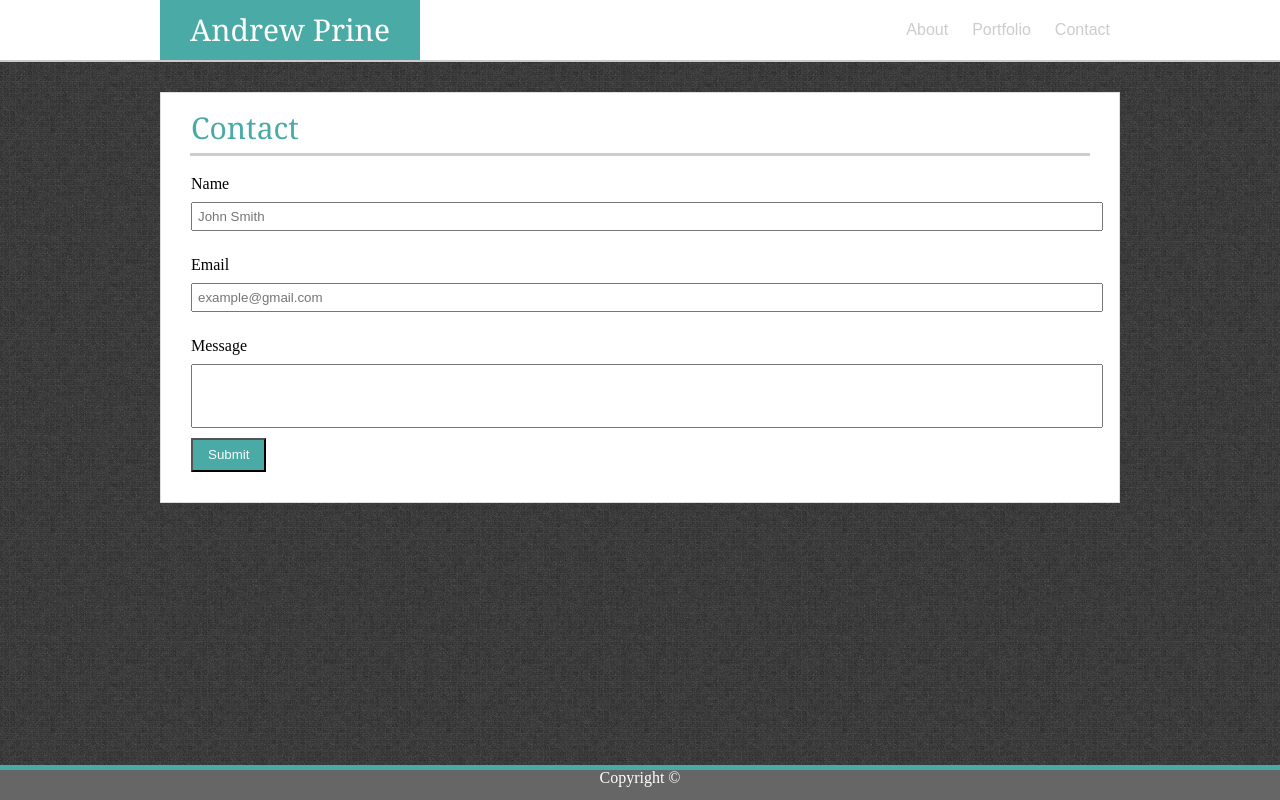
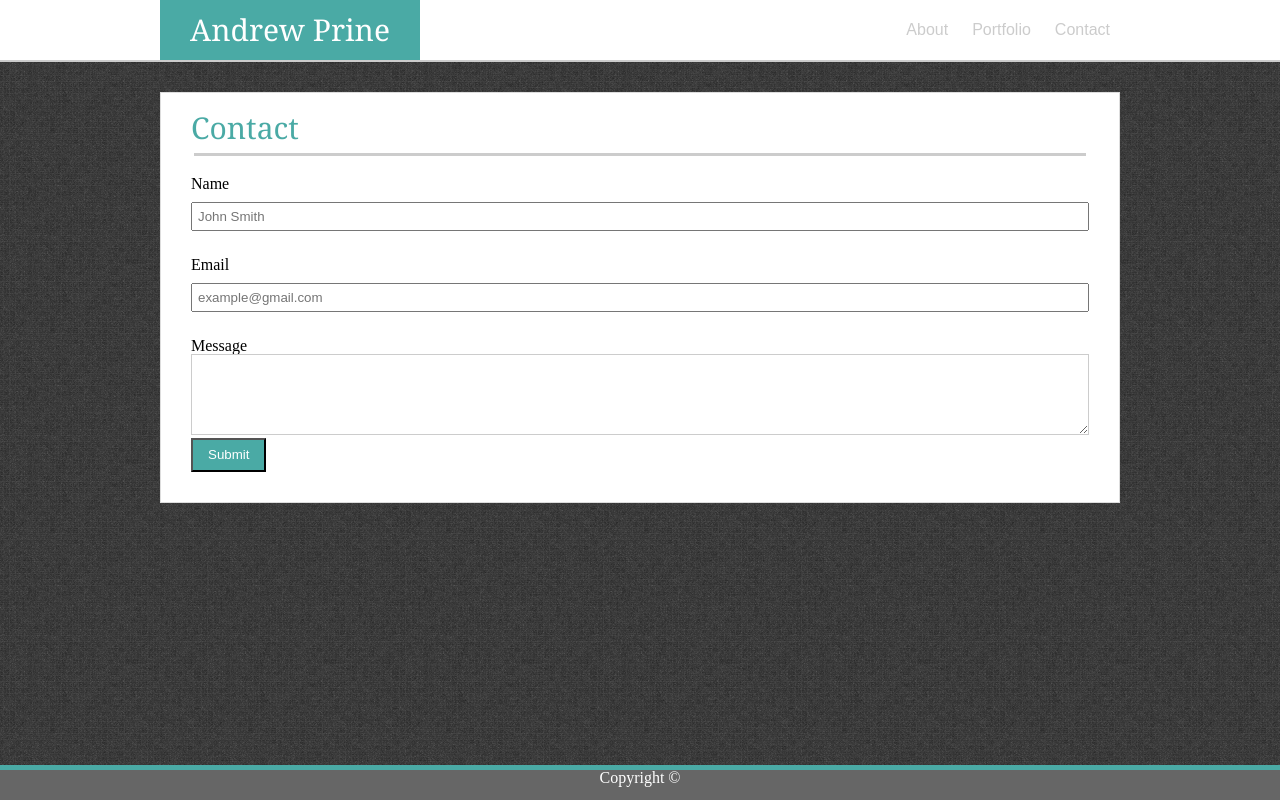
Before and after one commit to andrewpprine/Basic-Portfolio, a plain HTML site: page contact.html in a window 1280 px wide. Drawn offline with Linux system fonts and the light colour scheme.

Commit message:
cleaning up before submission

```diff
--- a/assets/css/style.css
+++ b/assets/css/style.css
@@ -11,6 +11,8 @@ nav {
   height: 60px;
   background-color: #ffffff;
   border-bottom: 2px solid #cccccc;
+  position: relative;
+  top: 0;
 }
 #nameBadge {
   float: left;
@@ -71,7 +73,7 @@ img {
   padding: 20px;
 }
 hr {
-  width: 96%;
+  width: 95%;
   height: 3px;
   color: #cccccc;
   background-color: #cccccc;
@@ -90,9 +92,15 @@ input[type="text"] {
   width: 100%;
   padding: 5px;
   margin: 10px auto;
+  box-sizing: border-box;
 }
 input[name="message"] {
   height: 50px;
+}
+textarea {
+  border: 1px solid #cccccc;
+  box-sizing: border-box;
+  width: 100%;
 }
 input[type="submit"] {
   background-color: #4aaaa5;
--- a/contact.html
+++ b/contact.html
@@ -27,7 +27,8 @@
         Email<br>
         <input type="text" name="email" placeholder="example@gmail.com"><br><br>
         Message<br>
-        <input type="text" name="message"><br>
+        <textarea rows="5" cols="auto" name"message"></textarea><br>
+        <!-- <input type="text" name="message"><br> -->
         <input type="submit" value="Submit">
       </form>
     </div>
```
Also changed, not shown: portfolio.html (+2 -1 lines).
